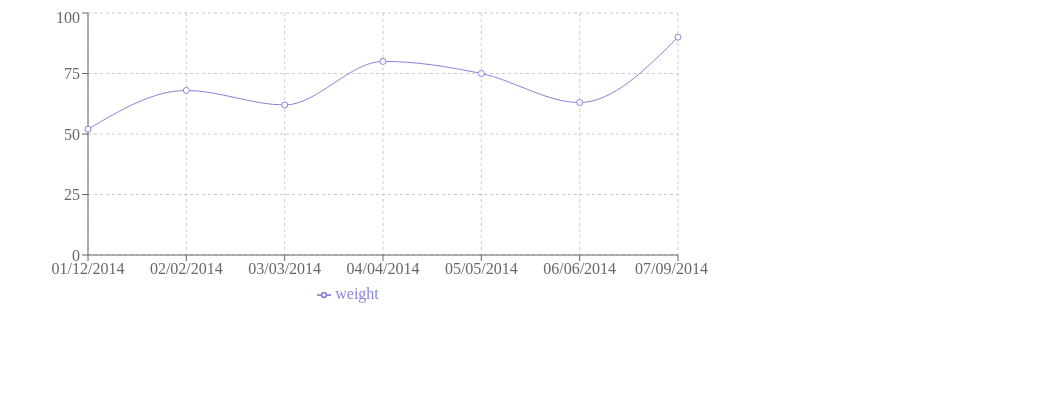
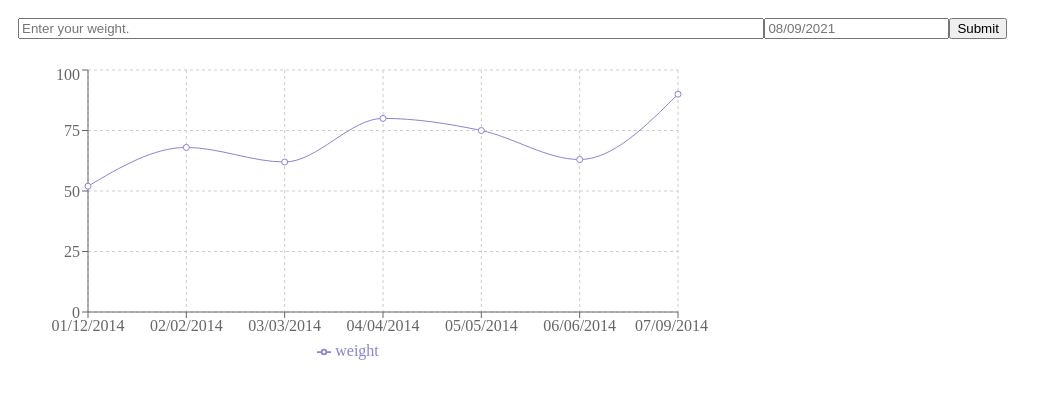
Before and after one commit to WandoChocolates/weighttracker, a React (Create React App) app: page / in a window 1280 px wide. Shown: the top 398 px of the page, without its empty margins (0-1052 px from the left). Built offline with nearby package versions, Linux system fonts and the light colour scheme.

Commit message:
react-day-picker works fine

```diff
--- a/package.json
+++ b/package.json
@@ -3,7 +3,9 @@
   "version": "0.0.0",
   "private": true,
   "dependencies": {
+    "date-fns": "^2.23.0",
     "react": "^17.0.2",
+    "react-day-picker": "^7.4.10",
     "react-dom": "^17.0.2",
     "recharts": "^2.0.10"
   },
--- a/src/App.js
+++ b/src/App.js
@@ -2,6 +2,8 @@ import React from "react";
 import "./style.css";
 import { LineChart, Line, XAxis, YAxis, CartesianGrid, Tooltip, Legend } from 'recharts';
 import { format } from 'date-fns';
+import DayPickerInput from 'react-day-picker/DayPickerInput';
+import 'react-day-picker/lib/style.css';
 
 const data = [
   {
@@ -34,8 +36,30 @@ const data = [
   },
 ];
 
+const handleSubmit = () => {}
+const handleChange = () => {}
+
 export default function App() {
+  const FORMAT = 'MM/dd/yyyy';
+
   return (
+    <div>
+      <form onSubmit={handleSubmit} style={{ padding: 10 }}>
+        <label>
+          <input
+            className="search"
+            type="number"
+            onChange={handleChange}
+            placeholder="Enter your weight."
+            style={{ width: "60%" }}
+          />
+        </label>
+        <DayPickerInput
+          format={FORMAT}
+          placeholder={`${format(new Date(), FORMAT)}`}
+        />
+        <input className="addButton" type="submit" value="Submit" />
+      </form>
       <LineChart
         width={700}
         height={300}
@@ -54,5 +78,6 @@ export default function App() {
         <Legend />
         <Line type="monotone" dataKey="weight" stroke="#8884d8" />
       </LineChart>
+    </div>
   );
 }
```
